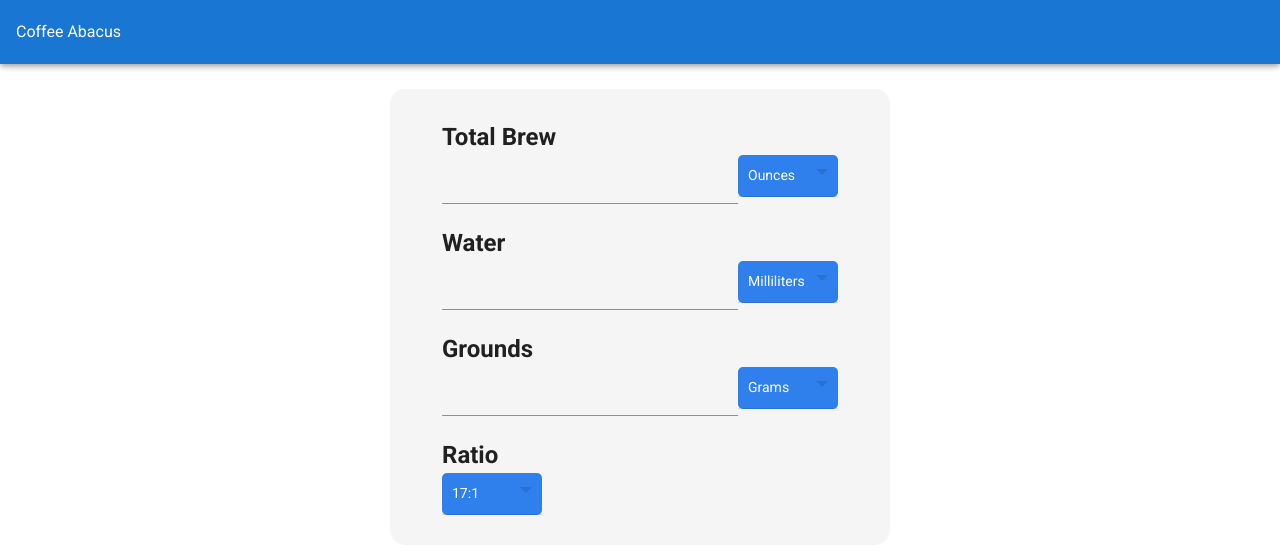
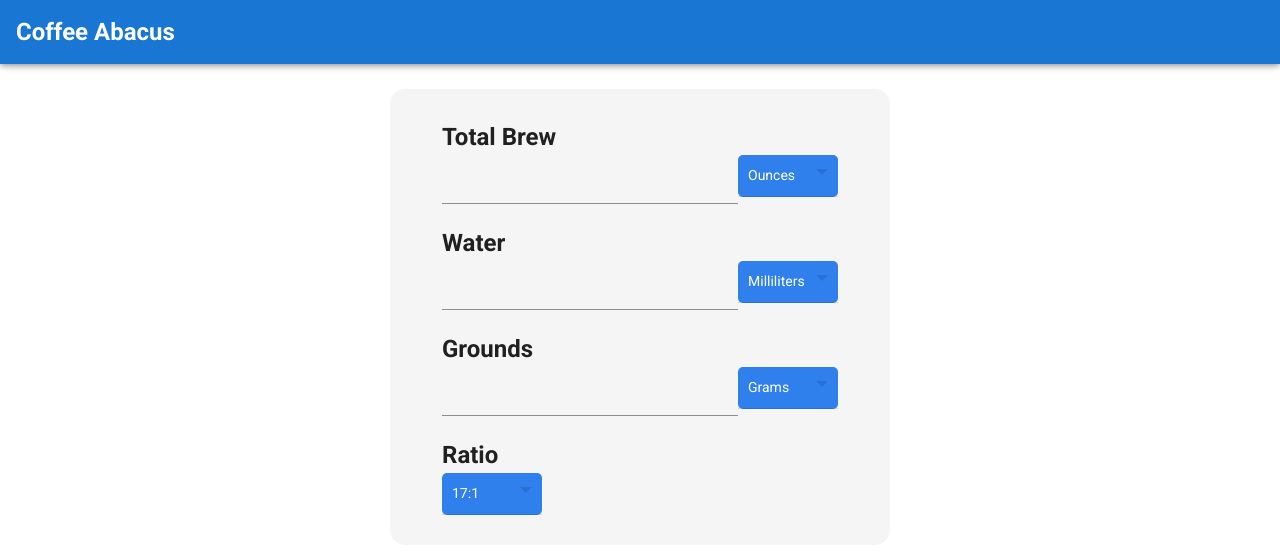
Before and after one commit to tannerkirkendall/CoffeeAbacus, a Vue app: page / in a window 1280 px wide. Shown: the top 554 px of the page. Built offline with nearby package versions, Linux system fonts and the light colour scheme.

Commit message:
css changes

```diff
--- a/src/App.vue
+++ b/src/App.vue
@@ -1,6 +1,6 @@
 <template>
   <v-app>
-    <v-app-bar app color="primary" dark>Coffee Abacus</v-app-bar>
+    <v-app-bar app color="primary" dark><h2>Coffee Abacus</h2></v-app-bar>
     <v-content>
       <Calculator />
     </v-content>
```
